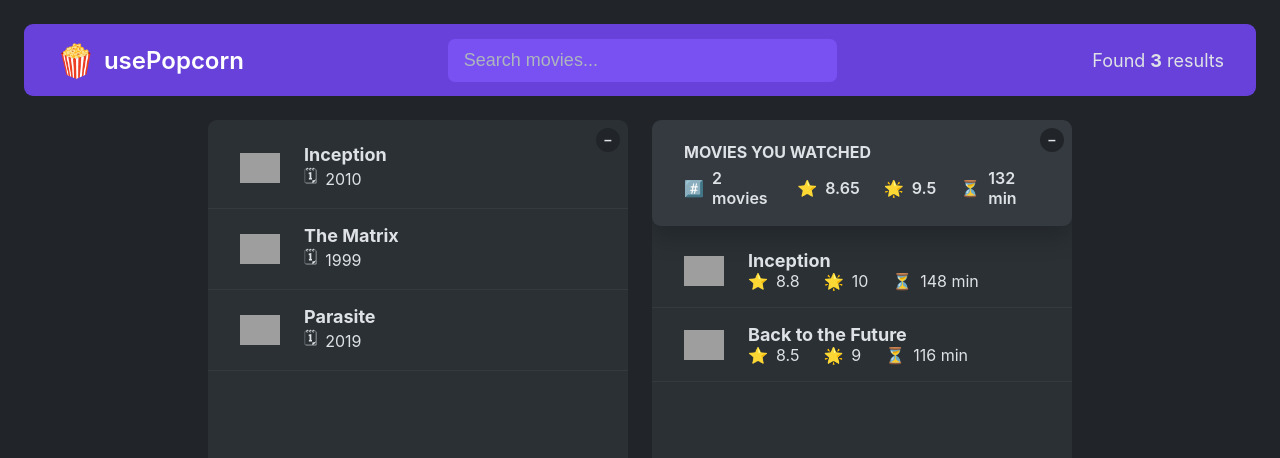
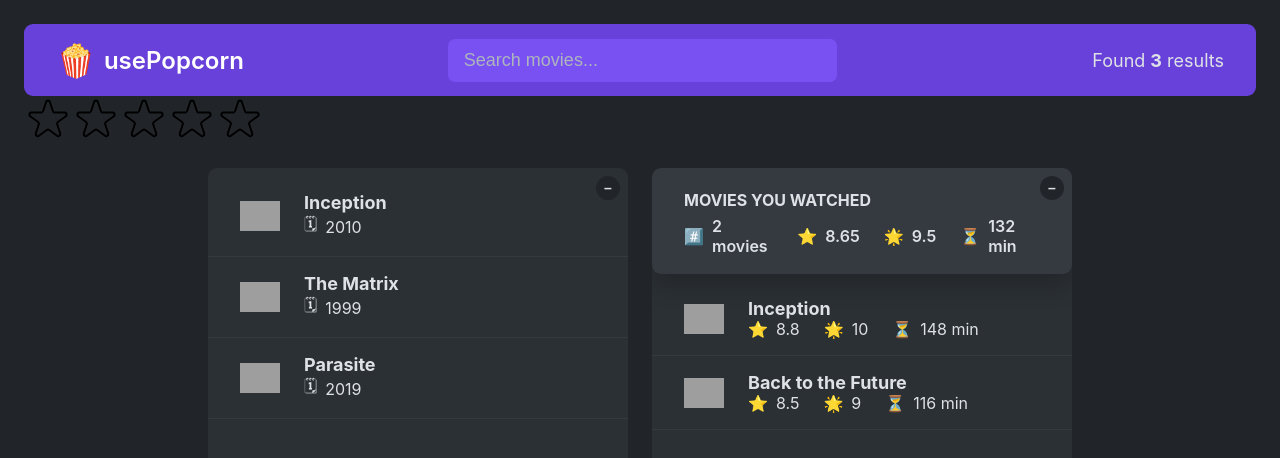
Before and after one commit to EmmanuelSHYIRAMBERE/MyPopcornMovies, a React (Create React App) app: page / in a window 1280 px wide. Shown: the top 458 px of the page. Built offline with nearby package versions, Linux system fonts and the light colour scheme; grey boxes are pictures that could not be loaded.

Commit message:
first commit

```diff
--- a/src/App.js
+++ b/src/App.js
@@ -1,6 +1,7 @@
 import { useState } from "react";
 
 import "./index.css";
+import StarRating from "./StarRating";
 
 const tempMovieData = [
   {
@@ -62,6 +63,8 @@
         <Search />
         <NumResult movies={movies} />
       </Navbar>
+
+      <StarRating maxRating={5} />
 
       <Main>
         <Box>
--- /dev/null
+++ b/src/StarRating.js
@@ -0,0 +1,86 @@
+import { useState } from "react";
+
+const containerStyle = {
+  display: "flex",
+  alignItems: "center",
+  gap: "16px",
+};
+
+const starContainerStyle = {
+  display: "flex",
+};
+
+const starStyle = {
+  width: "48px",
+  height: "48px",
+  display: "block",
+  cursor: "pointer",
+};
+
+const textStyle = {
+  lineHeight: "1",
+  margin: "0",
+};
+
+export default function StarRating({ maxRating = 5 }) {
+  const [rating, setRating] = useState(0);
+  const [tempRating, setTempRating] = useState(0);
+
+  function handleRating(rating) {
+    setRating(rating);
+  }
+
+  return (
+    <div style={containerStyle}>
+      <div style={starContainerStyle}>
+        {Array.from({ length: maxRating }, (_, i) => (
+          <Star
+            key={i}
+            full={tempRating ? tempRating >= i + 1 : rating >= i + 1}
+            onRate={() => handleRating(i + 1)}
+            onMouseIn={() => setTempRating(i + 1)}
+            onMouseOut={() => setTempRating()}
+          />
+        ))}
+      </div>
+      <p style={textStyle}>{tempRating || rating || ""}</p>
+    </div>
+  );
+}
+
+function Star({ onRate, full, onMouseIn, onMouseOut }) {
+  return (
+    <span
+      role="button"
+      style={starStyle}
+      onClick={onRate}
+      onMouseEnter={onMouseIn}
+      onMouseLeave={onMouseOut}
+    >
+      {full ? (
+        <svg
+          xmlns="http://www.w3.org/2000/svg"
+          viewBox="0 0 20 20"
+          fill="#000"
+          stroke="#000"
+        >
+          <path d="M9.049 2.927c.3-.921 1.603-.921 1.902 0l1.07 3.292a1 1 0 00.95.69h3.462c.969 0 1.371 1.24.588 1.81l-2.8 2.034a1 1 0 00-.364 1.118l1.07 3.292c.3.921-.755 1.688-1.54 1.118l-2.8-2.034a1 1 0 00-1.175 0l-2.8 2.034c-.784.57-1.838-.197-1.539-1.118l1.07-3.292a1 1 0 00-.364-1.118L2.98 8.72c-.783-.57-.38-1.81.588-1.81h3.461a1 1 0 00.951-.69l1.07-3.292z" />
+        </svg>
+      ) : (
+        <svg
+          xmlns="http://www.w3.org/2000/svg"
+          fill="none"
+          viewBox="0 0 24 24"
+          stroke="#000"
+        >
+          <path
+            strokeLinecap="round"
+            strokeLinejoin="round"
+            strokeWidth="{2}"
+            d="M11.049 2.927c.3-.921 1.603-.921 1.902 0l1.519 4.674a1 1 0 00.95.69h4.915c.969 0 1.371 1.24.588 1.81l-3.976 2.888a1 1 0 00-.363 1.118l1.518 4.674c.3.922-.755 1.688-1.538 1.118l-3.976-2.888a1 1 0 00-1.176 0l-3.976 2.888c-.783.57-1.838-.197-1.538-1.118l1.518-4.674a1 1 0 00-.363-1.118l-3.976-2.888c-.784-.57-.38-1.81.588-1.81h4.914a1 1 0 00.951-.69l1.519-4.674z"
+          />
+        </svg>
+      )}
+    </span>
+  );
+}
```
